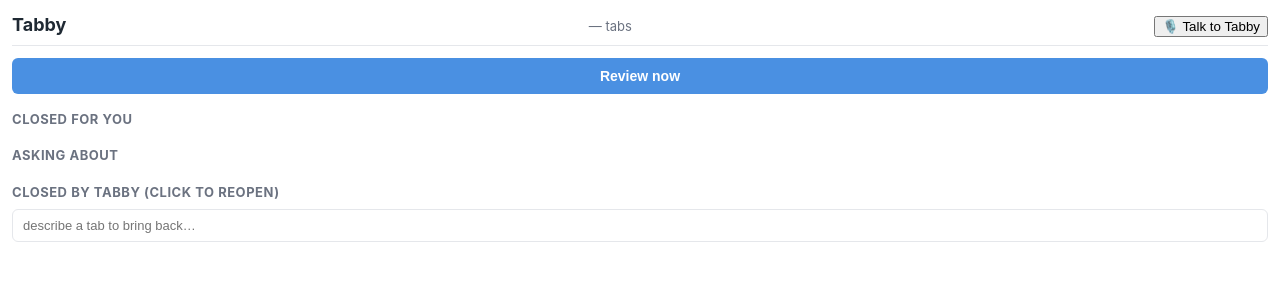
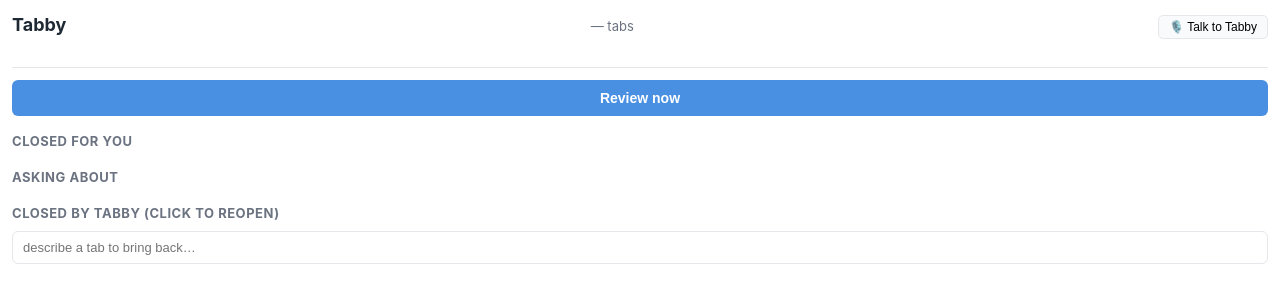
Before and after one commit to Shunsuke0401/Tabby, a browser extension: page extension/sidepanel/panel.html in a window 1280 px wide. Drawn offline with Linux system fonts and the light colour scheme.

Commit message:
feat: voice status indicator + graceful fallback to buttons

```diff
--- a/extension/sidepanel/panel.css
+++ b/extension/sidepanel/panel.css
@@ -27,8 +27,20 @@ header {
   margin-bottom: 12px;
 }
 
+header { flex-wrap: wrap; gap: 6px; }
 header h1 { font-size: 18px; margin: 0; }
 #count { color: var(--muted); font-size: 13px; }
+
+#voiceStatus { color: var(--accent); font-size: 12px; width: 100%; min-height: 14px; }
+header button {
+  font-size: 12px;
+  padding: 4px 10px;
+  border: 1px solid var(--line);
+  border-radius: 5px;
+  background: #f9fafb;
+  cursor: pointer;
+}
+header button:hover { background: #f3f4f6; }
 
 #reviewNow {
   width: 100%;
--- a/extension/sidepanel/panel.js
+++ b/extension/sidepanel/panel.js
@@ -49,3 +49,17 @@ const talkBtn = document.createElement("button");
 talkBtn.textContent = "🎙️ Talk to Tabby";
 talkBtn.onclick = () => chrome.runtime.sendMessage("TALK");
 document.querySelector("header").appendChild(talkBtn);
+
+const voiceStatus = document.createElement("span");
+voiceStatus.id = "voiceStatus";
+document.querySelector("header").appendChild(voiceStatus);
+
+const STATE_LABEL = {
+  listening: "🎙️ listening",
+  speaking: "🔊 Tabby speaking",
+  error: "Voice unavailable — use the buttons.",
+  idle: "",
+};
+chrome.runtime.onMessage.addListener((msg) => {
+  if (msg?.type === "VOICE_STATE") voiceStatus.textContent = STATE_LABEL[msg.state] ?? "";
+});
```
Also changed, not shown: extension/src/offscreen.js (+21 -1 lines).
